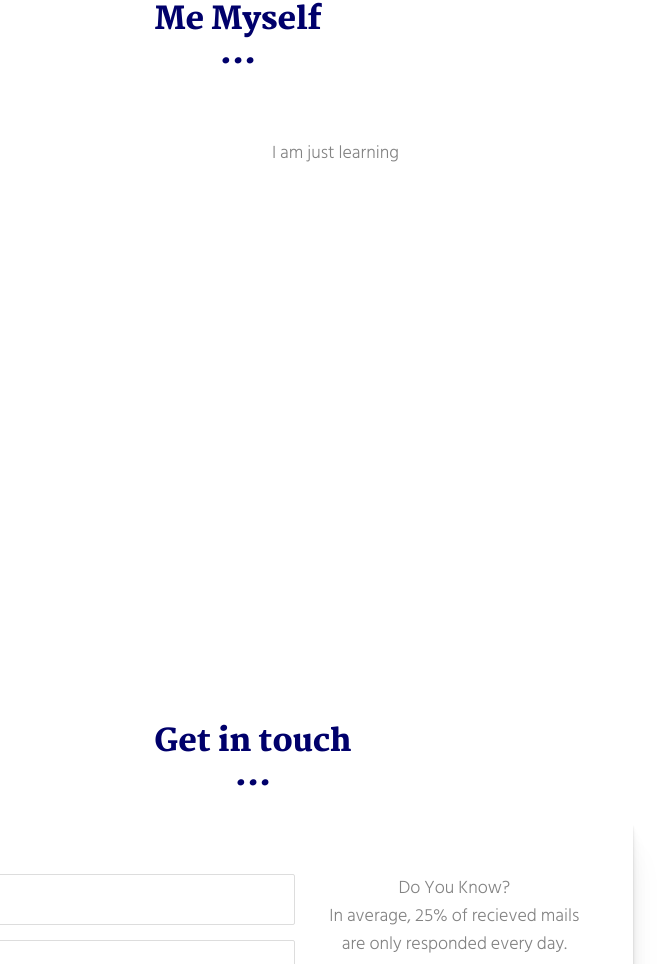
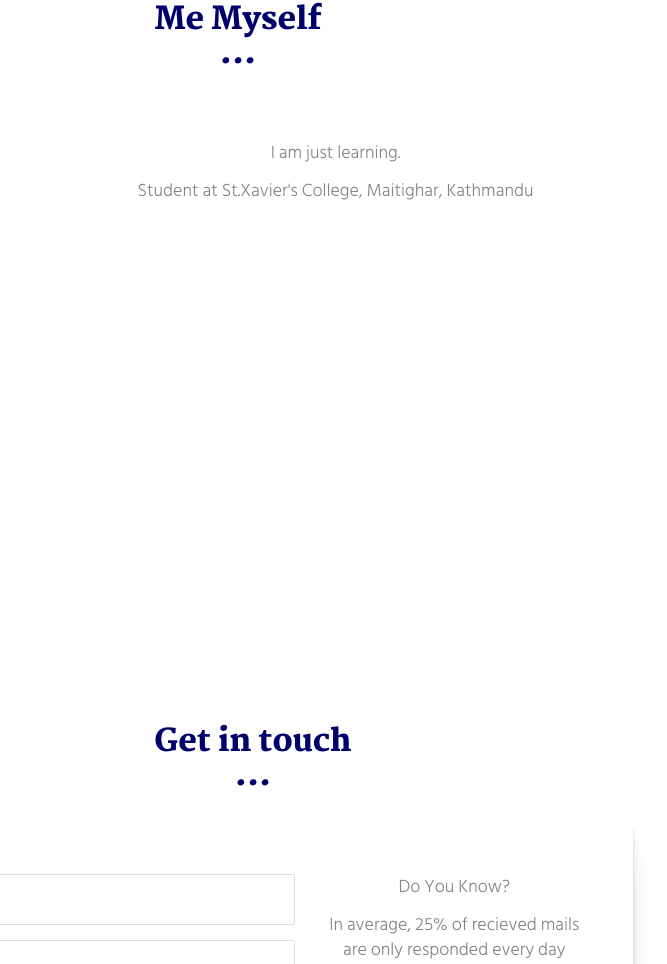
Before and after one commit to rayankarki567/rayankarki567.github.io, a plain HTML site: page index.html in a window 1280 px wide. Shown: the part 1868-2832 px from the top of the page, 402-1069 px from the left. Drawn offline with nearby package versions, Linux system fonts and the light colour scheme.

Commit message:
Editeeed

```diff
--- a/index.html
+++ b/index.html
@@ -184,7 +184,8 @@
         </div>
       <div class="col-xs-6 col-md-6">
         <br>
-        <p>I am just learning</p>
+        <p>I am just learning.</p>
+        <p>Student at St.Xavier's College, Maitighar, Kathmandu</p>
       </div>
    </div>
 
@@ -218,19 +219,12 @@
 
 
                   <div class="col-md-5">
-                    <ul class="list-unstyled address-container">
-                      <li style="justify-content: center;">
-                        Do You Know?
-                      </li>
-                      <li>
-                        In average, 25% of recieved mails are only responded every day.
-                      </li>
-                    </ul>
+                        <p>Do You Know?</p>
+                        <p>In average, 25% of recieved mails are only responded every day </p>
+                        <p style="color: red;">Sorry to say, but this doesnt work for time being</p>
                   </div>
                 </div>
               </form>
-            </div>
-            <div class="card-image col-xs-12" style="background-image: url('/assets/images/img-01.jpg')">
             </div>
           </div>
         </div>
```
